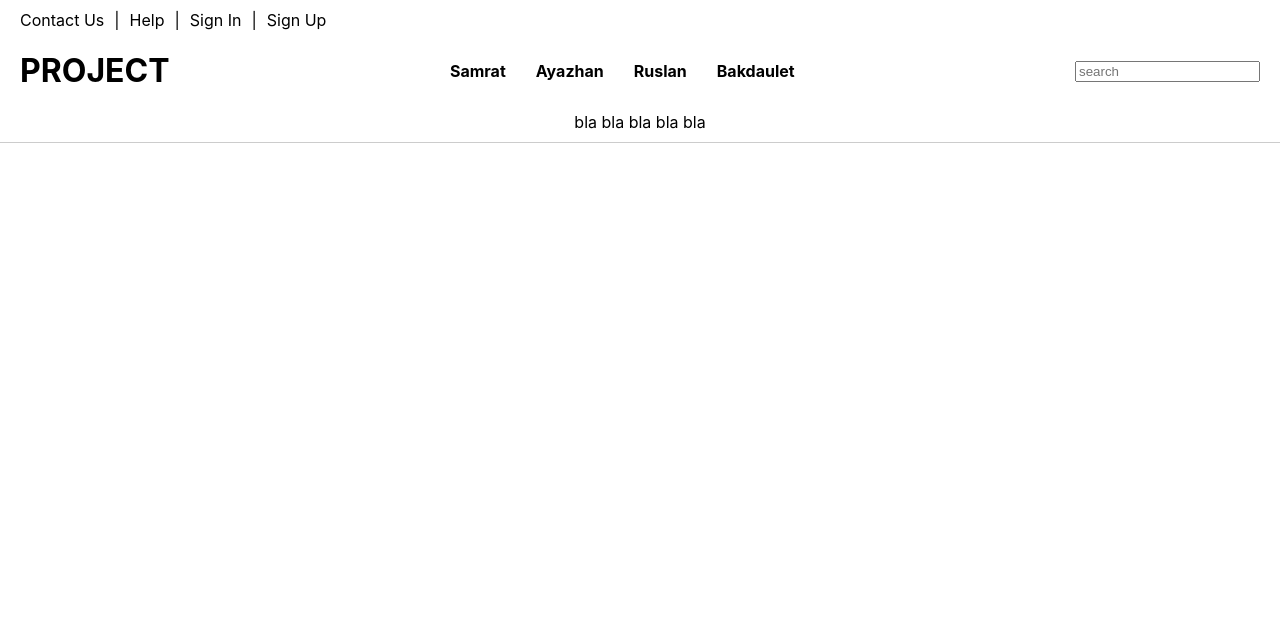
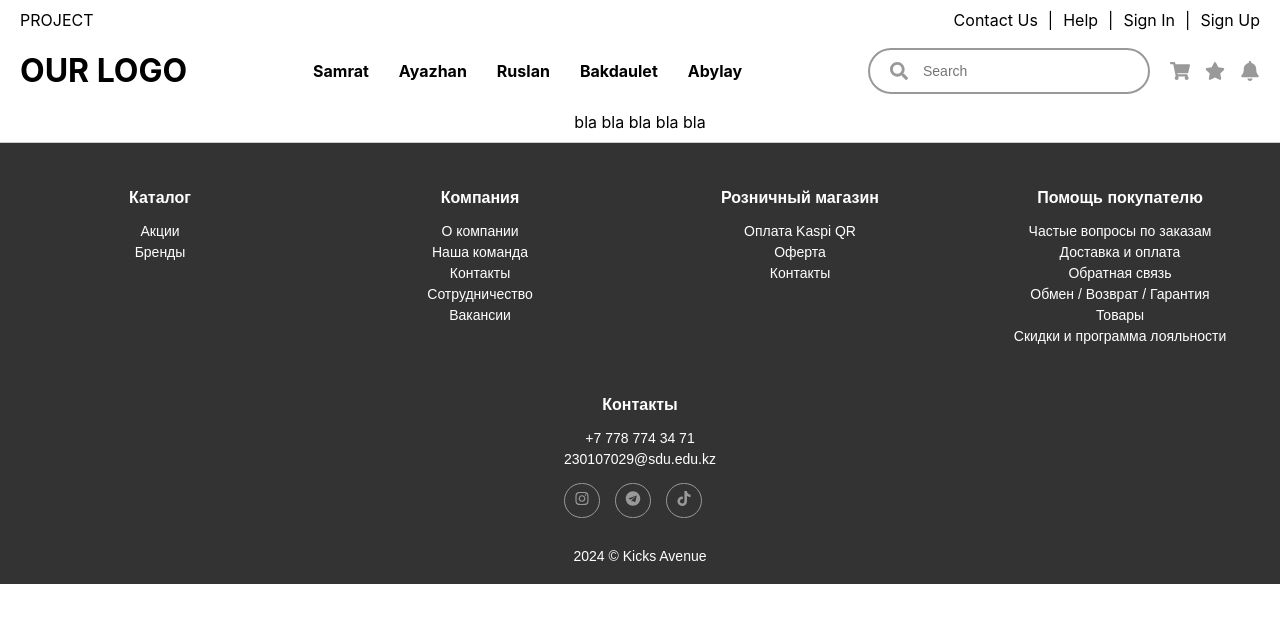
Before and after one commit to yeskerwes/Final-Project-FrontEND, a React (Create React App) app: page / in a window 1280 px wide. Shown: the top 622 px of the page. Built offline with nearby package versions, Linux system fonts and the light colour scheme.

Commit message:
new features

```diff
--- a/package.json
+++ b/package.json
@@ -8,6 +8,7 @@
     "@testing-library/user-event": "^13.5.0",
     "react": "^18.3.1",
     "react-dom": "^18.3.1",
+    "react-icons": "^5.4.0",
     "react-scripts": "5.0.1",
     "web-vitals": "^2.1.4"
   },
--- a/public/index.html
+++ b/public/index.html
@@ -24,7 +24,7 @@
       work correctly both with client-side routing and a non-root public URL.
       Learn how to configure a non-root public URL by running `npm run build`.
     -->
-    <title>React App</title>
+    <title>Kicks Avenue</title>
   </head>
   <body>
     <noscript>You need to enable JavaScript to run this app.</noscript>
--- a/src/App.jsx
+++ b/src/App.jsx
@@ -1,11 +1,13 @@
 import React from 'react';
 import './styles/App.css';
 import Header from './header';
+import Footer from './footer'
 
 function App() {
   return (
     <div className="App">
       <Header />
+      <Footer />
     </div>
   );
 }
--- /dev/null
+++ b/src/footer.jsx
@@ -0,0 +1,71 @@
+import React from 'react';
+import './styles/footer.css';
+import { FaInstagram, FaTelegram, FaTiktok } from 'react-icons/fa';
+
+const Footer = () => {
+  return (
+    <footer className="footer">
+      <div className="footer-container">
+        <div className="footer-column">
+          <h3>Каталог</h3>
+          <ul>
+            <li>Акции</li>
+            <li>Бренды</li>
+          </ul>
+        </div>
+        <div className="footer-column">
+          <h3>Компания</h3>
+          <ul>
+            <li>О компании</li>
+            <li>Наша команда</li>
+            <li>Контакты</li>
+            <li>Сотрудничество</li>
+            <li>Вакансии</li>
+          </ul>
+        </div>
+        <div className="footer-column">
+          <h3>Розничный магазин</h3>
+          <ul>
+            <li>Оплата Kaspi QR</li>
+            <li>Оферта</li>
+            <li>Контакты</li>
+          </ul>
+        </div>
+        <div className="footer-column">
+          <h3>Помощь покупателю</h3>
+          <ul>
+            <li>Частые вопросы по заказам</li>
+            <li>Доставка и оплата</li>
+            <li>Обратная связь</li>
+            <li>Обмен / Возврат / Гарантия</li>
+            <li>Товары</li>
+            <li>Скидки и программа лояльности</li>
+          </ul>
+        </div>
+        <div className="footer-column">
+          <h3>Контакты</h3>
+          <ul>
+            <li>+7 778 774 34 71</li>
+            <li>230107029@sdu.edu.kz</li>
+          </ul>
+          <div className="social-icons">
+            <a href="https://www.instagram.com" target="_blank" rel="noopener noreferrer" className="social-icon instagram">
+              <FaInstagram />
+            </a>
+            <a href="https://t.me" target="_blank" rel="noopener noreferrer" className="social-icon telegram">
+              <FaTelegram />
+            </a>
+            <a href="https://www.tiktok.com" target="_blank" rel="noopener noreferrer" className="social-icon tiktok">
+              <FaTiktok />
+            </a>
+          </div>
+        </div>
+      </div>
+      <div className="footer-bottom">
+        <p>2024 © Kicks Avenue</p>
+      </div>
+    </footer>
+  );
+};
+
+export default Footer;
--- a/src/header.jsx
+++ b/src/header.jsx
@@ -1,11 +1,16 @@
 import React from 'react';
 import './styles/header.css';
+import { FaUser, FaShoppingCart, FaBell, FaStar, FaSearch } from 'react-icons/fa';
 
 const Header = () => {
   return (
     <>
       <header className="header">
+        <div className="container">
           <div className="header-top">
+              <div className="header-top-name">
+                PROJECT
+              </div>
               <div className="header-top-right">
                   <a href="#">Contact Us</a>
                   |
@@ -19,21 +24,25 @@ const Header = () => {
 
           <div className="header-main">
             <div className="header-logo">
-            <h1>PROJECT</h1>
+              <h1>OUR LOGO</h1>
             </div>
             <div className="header-catalog">
               <a href="#">Samrat</a>
               <a href="#">Ayazhan</a>
               <a href="#">Ruslan</a>
               <a href="#">Bakdaulet</a>
+              <a href="#">Abylay</a>
             </div>
-          <div className="header-right">
-            <input type="text" placeholder="search" />
-            <div className="icon">
-
+            <div className="header-main-right">
+              <div className="header-search">
+                <FaSearch className="search-icon" />
+                <input type="text" placeholder="Search" className="search-input"/>
               </div>
-            <div className="icon">
-
+              <div className="header-icons">
+                {/* <FaUser className="icon" title="Profile" /> */}
+                <FaShoppingCart className="icon" title="Cart" />
+                <FaStar className="icon" title="Favorites" />
+                <FaBell className="icon" title="Notifications" />
               </div>
             </div>
 
@@ -42,8 +51,8 @@ const Header = () => {
           <div className="header-bottom">
               bla bla bla bla bla
           </div>
+        </div>
       </header>
-
     </>
   );
 };
--- /dev/null
+++ b/src/styles/footer.css
@@ -0,0 +1,86 @@
+.footer {
+    background-color: #333;
+    color: white;
+    padding: 20px 0;
+    font-family: Arial, sans-serif;
+  }
+
+  .footer-container {
+    display: flex;
+    justify-content: space-around;
+    flex-wrap: wrap;
+  }
+
+  .footer-column {
+    width: 20%;
+    padding: 10px;
+  }
+
+  .footer-column h3 {
+    font-size: 16px;
+    margin-bottom: 10px;
+  }
+
+  .footer-column ul {
+    list-style: none;
+    padding: 0;
+  }
+
+  .footer-column ul li {
+    font-size: 14px;
+    margin-bottom: 5px;
+  }
+
+  .social-icons {
+    margin-top: 15px;
+  }
+
+  .social-icon {
+    display: inline-block;
+    background: none;
+    border: 1px solid #999;
+    border-radius: 50px;
+    border-color: #999;
+    padding: 7px;
+    margin-right: 15px;
+    transition: all 0.3s ease;
+  }
+
+  .social-icon:hover {
+    transform: scale(1.1);
+    border: none;
+  }
+
+  .social-icon.instagram:hover {
+    background: linear-gradient(100deg, #e03e9d, #FDCB82);
+  }
+
+  .social-icon.telegram:hover {
+    background: linear-gradient(135deg, #0088cc, #00B0FF);
+  }
+
+  .social-icon.tiktok:hover {
+    background: linear-gradient(135deg, #000000, #3D3D3D);
+  }
+
+  .social-icon:hover svg {
+    fill: #fff;
+  }
+
+  .social-icon svg {
+    width: 20px;
+    height: 15px;
+    color: #999;
+  }
+
+
+
+  .footer-bottom {
+    text-align: center;
+    margin-top: 20px;
+  }
+
+  .footer-bottom p {
+    font-size: 14px;
+    margin: 0;
+  }
--- a/src/styles/header.css
+++ b/src/styles/header.css
@@ -1,12 +1,12 @@
 /* Стили для header */
-.header {
+.header{
+    border-bottom: 1px solid #ccc;
+}
+
+.container {
     max-width: 1700px;
     margin: 0 auto;
     padding: 10px 20px;
-    border-bottom: 1px solid #ccc;
-    position: sticky;
-    top: 0;
-    z-index: 10;
 }
 
 .header-top{
@@ -31,6 +31,9 @@
     justify-content: space-between;
     text-align: center;
     align-items: center;
+    position: sticky;
+    top: 0;
+    z-index: 10;
 }
 
 .header-catalog{
@@ -62,10 +65,69 @@
     height: 2px;
     background: linear-gradient(90deg, hsl(0, 0%, 0%), hsl(0, 0%, 0%), hsl(0, 0%, 0%));
     transition: width 0.3s ease;
+}
+
+.header-catalog a:hover::after {
+    width: 100%;
+}
+
+.header-main-right{
+    display: flex;
+    justify-content: space-between;
+    gap: 20px;
+    align-items: center;
+}
+
+.header-search {
+    display: flex;
+    align-items: center;
+    background-color: #fff;
+    border-radius: 50px;
+    padding: 5px 15px;
+    border: 2px solid #999;
+}
+
+.header-search:hover{
+    border-color: #000;
+}
+
+.search-input {
+    border: none;
+    outline: none;
+    font-size: 14px;
+    padding: 8px 10px;
+    width: 200px;
+    border-radius: 50px;
+    transition: width 0.3s ease-in-out;
+}
+
+.search-input:focus {
+    width: 250px;
+    border-color: #000;
+}
+
+.search-icon {
+    right: 10px;
+    font-size: 18px;
+    color: #999;
+    cursor: pointer;
+    margin: 0 5px;
+}
+
+.header-icons {
+    display: flex;
+    gap: 15px;
+}
+
+.icon {
+    font-size: 20px;
+    color: #999;
+    cursor: pointer;
+    transition: color 0.3s ease;
   }
 
-  .header-catalog a:hover::after {
-    width: 100%;
+  .icon:hover {
+    color: #000;
   }
 
 .header-bottom{
```
Also changed, not shown: 1 other file (tests, documents, lock files or other folders). Lines whose indentation alone changed are shown as unchanged.
